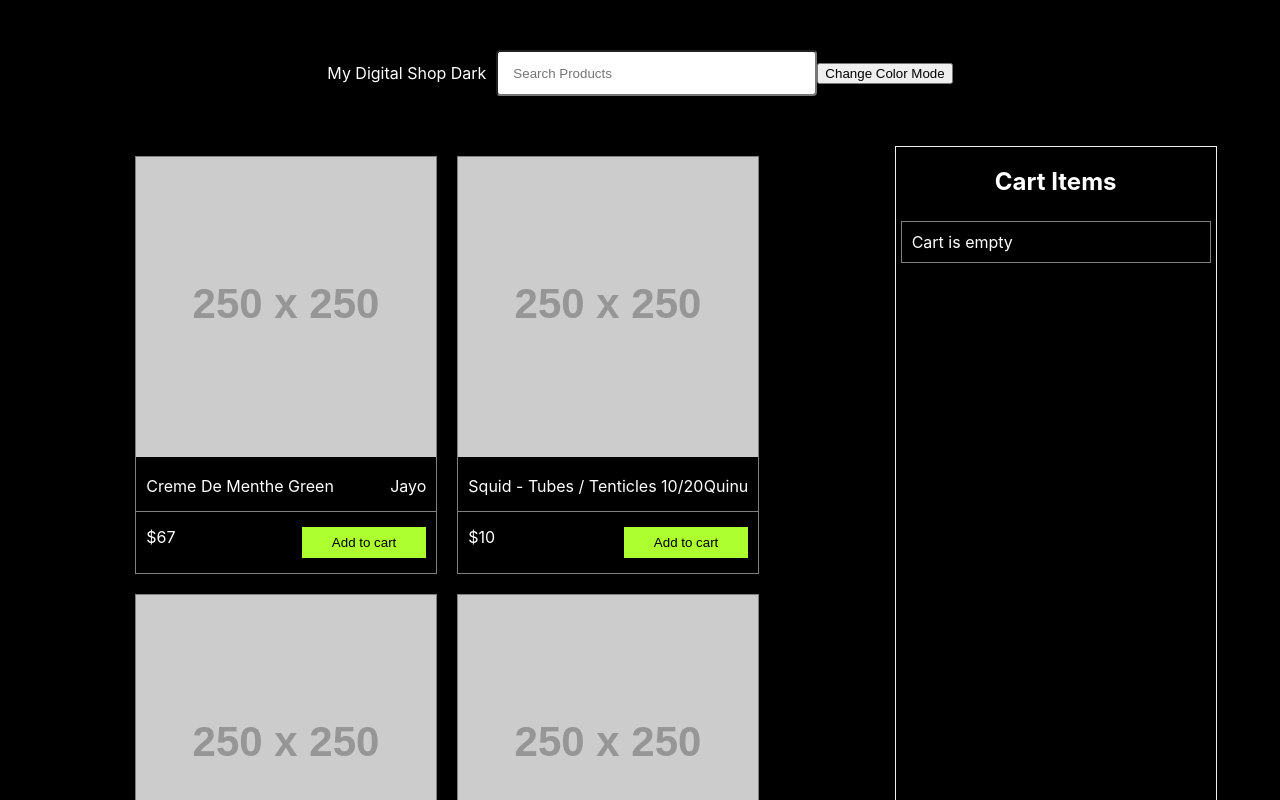
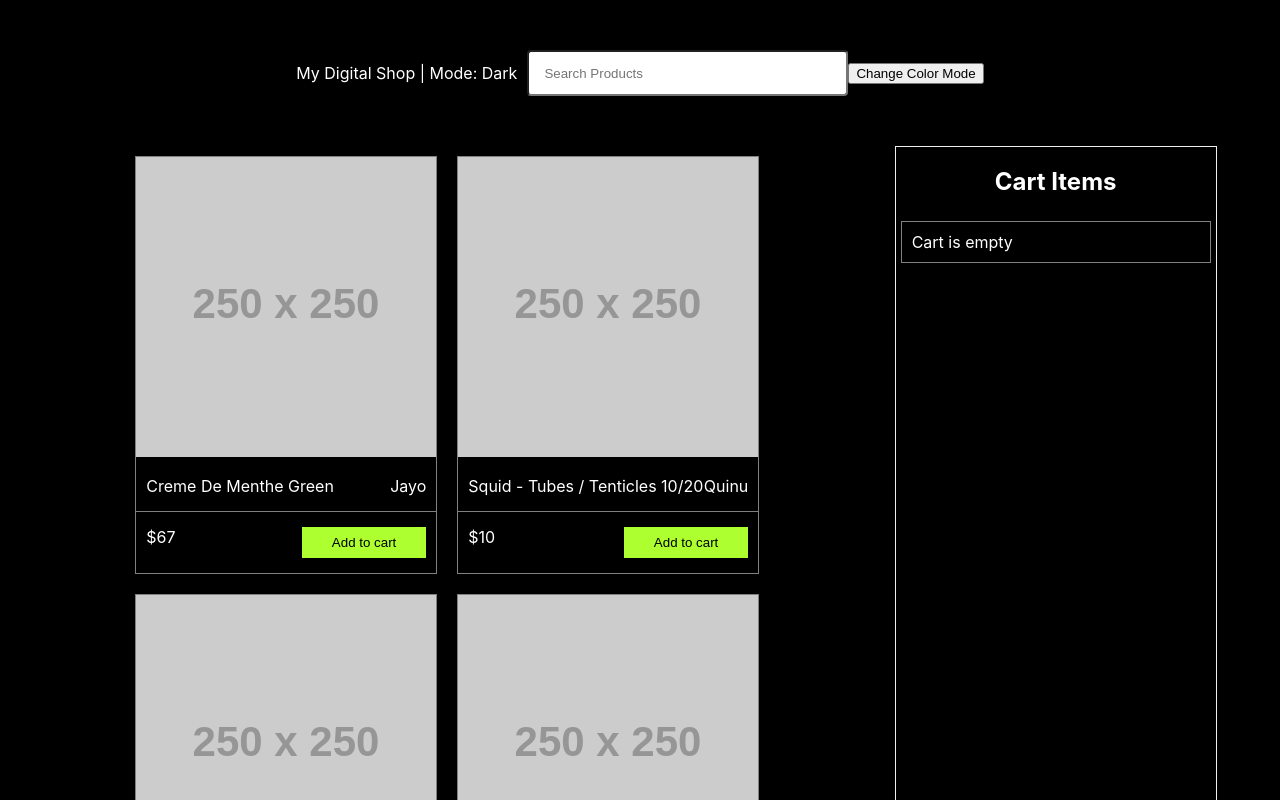
Before and after one commit to sifulbd/react-redux-cart, a React (Create React App) app: page / in a window 1280 px wide. Shown: the top 800 px of the page. Built offline with nearby package versions, Linux system fonts and the light colour scheme.

Commit message:
mode added

```diff
--- a/src/Navbar/Navbar.js
+++ b/src/Navbar/Navbar.js
@@ -12,7 +12,7 @@ const Navbar = ({setKeyword}) => {
       {
         value => (
           <div className="navbar">
-            <span>My Digital Shop {dark ? 'Dark' : 'Light'}</span>
+            <span>My Digital Shop | Mode: {dark ? 'Dark' : 'Light'}</span>
             <input type="text" placeholder="Search Products" onChange={handleChange}/>
             <button onClick={toggle}>Change Color Mode</button>
           </div>
```
